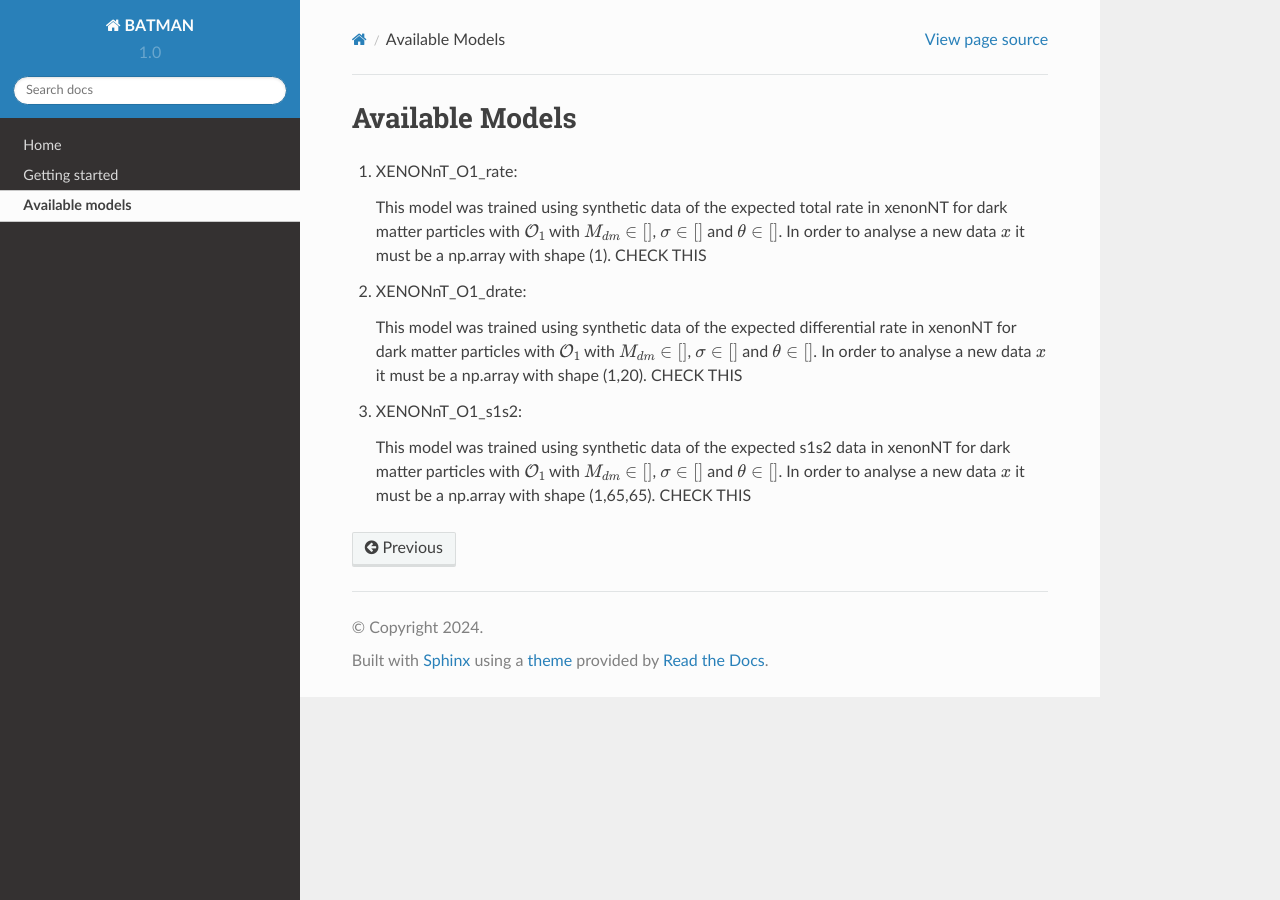
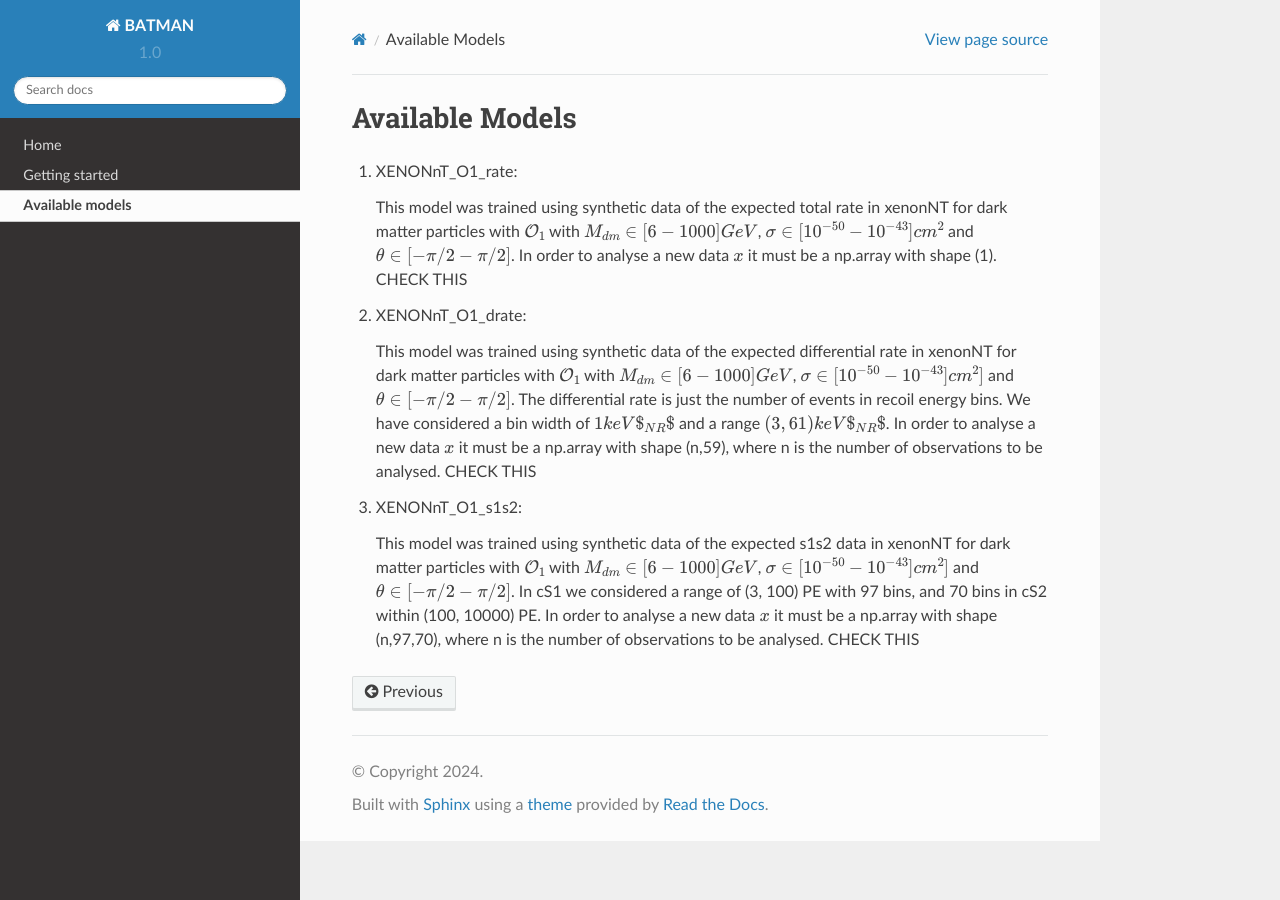
Before and after one commit to Martindelosrios/CADDENA, a Sphinx documentation site: the page built from docs/source/models.rst, in a window 1280 px wide. Built offline with Sphinx 7.4.7 and the Read the Docs theme 2.0.0, drawn with Linux system fonts in a browser that asks for light colours.

Commit message:
a bit more of docs

```diff
--- a/docs/source/models.rst
+++ b/docs/source/models.rst
@@ -7,22 +7,25 @@ Available Models
 
    This model was trained using synthetic data of the expected total
    rate in xenonNT for dark matter particles with :math:`\mathcal{O}_{1}`
-   with :math:`M_{dm} \in []`, :math:`\sigma \in []`
-   and :math:`\theta \in []`.
+   with :math:`M_{dm} \in [6-1000] GeV`, :math:`\sigma \in [10^{-50}-10^{-43}] cm^{2}`
+   and :math:`\theta \in [-\pi/2-\pi/2]`.
    In order to analyse a new data :math:`x` it must be a np.array with shape (1). CHECK THIS
 
 #. XENONnT_O1_drate:
 
    This model was trained using synthetic data of the expected differential
    rate in xenonNT for dark matter particles with :math:`\mathcal{O}_{1}`
-   with :math:`M_{dm} \in []`, :math:`\sigma \in []`
-   and :math:`\theta \in []`.
-   In order to analyse a new data :math:`x` it must be a np.array with shape (1,20). CHECK THIS
+   with :math:`M_{dm} \in [6-1000] GeV`, :math:`\sigma \in [10^{-50}-10^{-43}] cm^{2}]`
+   and :math:`\theta \in [-\pi/2-\pi/2]`.
+   The differential rate is just the number of events in recoil energy bins.
+   We have considered a bin width of :math:`1keV$_{NR}$` and a range :math:`(3, 61) keV$_{NR}$`.
+   In order to analyse a new data :math:`x` it must be a np.array with shape (n,59), where n is the number of observations to be analysed. CHECK THIS
 
 #. XENONnT_O1_s1s2:
 
    This model was trained using synthetic data of the expected s1s2
    data in xenonNT for dark matter particles with :math:`\mathcal{O}_{1}`
-   with :math:`M_{dm} \in []`, :math:`\sigma \in []`
-   and :math:`\theta \in []`.
-   In order to analyse a new data :math:`x` it must be a np.array with shape (1,65,65). CHECK THIS
+   with :math:`M_{dm} \in [6-1000] GeV`, :math:`\sigma \in [10^{-50}-10^{-43}] cm^{2}]`
+   and :math:`\theta \in [-\pi/2-\pi/2]`.
+   In cS1 we considered a range of (3, 100) PE with 97 bins, and 70 bins in cS2 within (100, 10000) PE.
+   In order to analyse a new data :math:`x` it must be a np.array with shape (n,97,70), where n is the number of observations to be analysed. CHECK THIS
```
